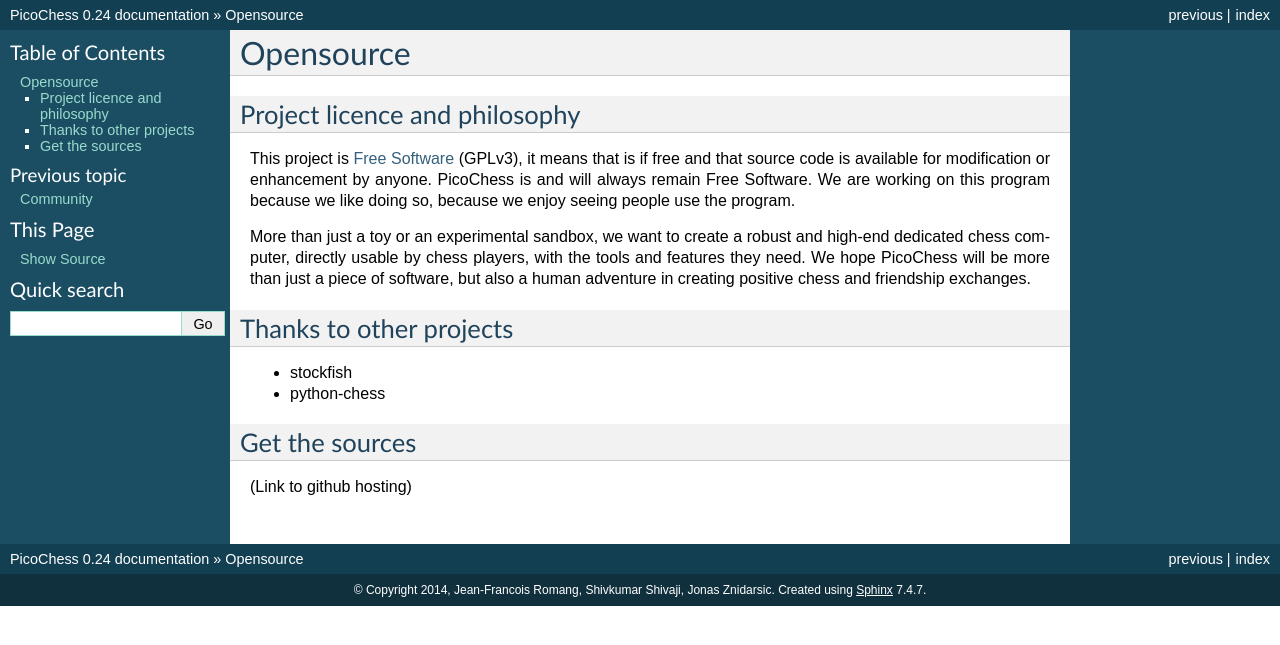
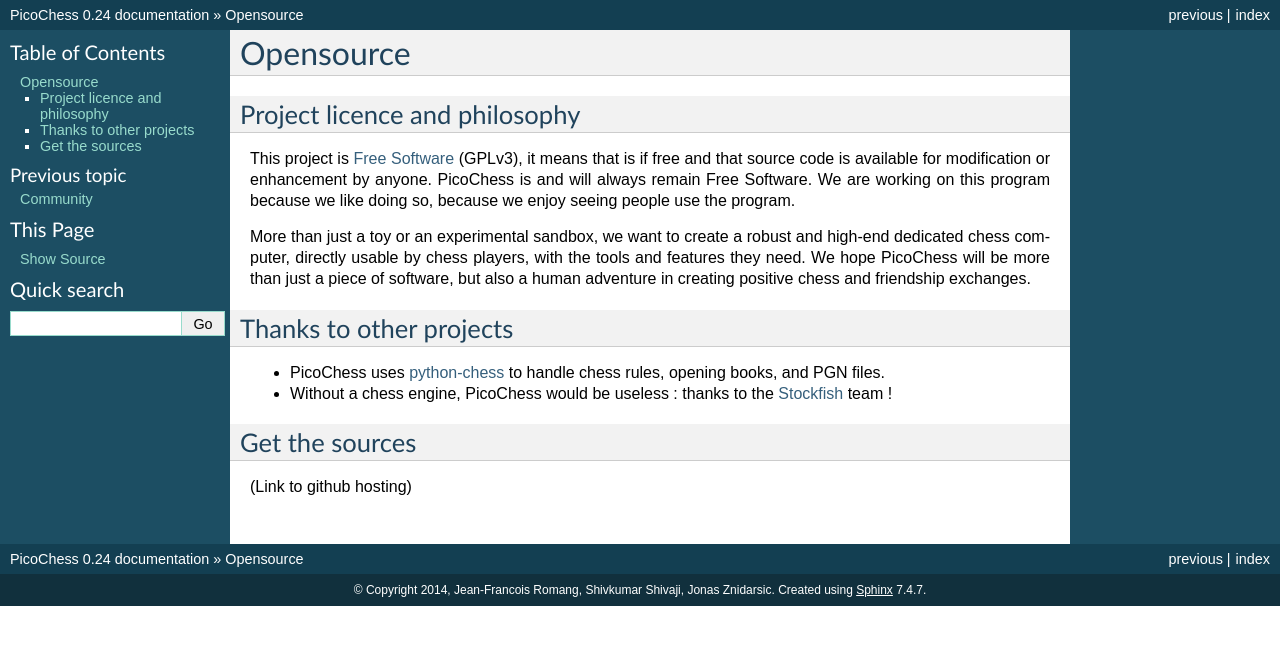
Before and after one commit to jromang/picochess, a Sphinx documentation site: the page built from docs/source.rst, in a window 1280 px wide. Shown: the top 645 px of the page. Built offline with Sphinx 7.4.7, drawn with Linux system fonts in a browser that asks for light colours.

Commit message:
Update source.rst

```diff
--- a/docs/source.rst
+++ b/docs/source.rst
@@ -14,8 +14,9 @@
 Thanks to other projects
 ------------------------
 
-* stockfish
-* python-chess
+* PicoChess uses `python-chess <https://github.com/niklasf/python-chess>`_ to handle chess rules, opening books, and PGN files.
+
+* Without a chess engine, PicoChess would be useless : thanks to the `Stockfish <http://stockfishchess.org/>`_ team !
 
 Get the sources
 ---------------
```
